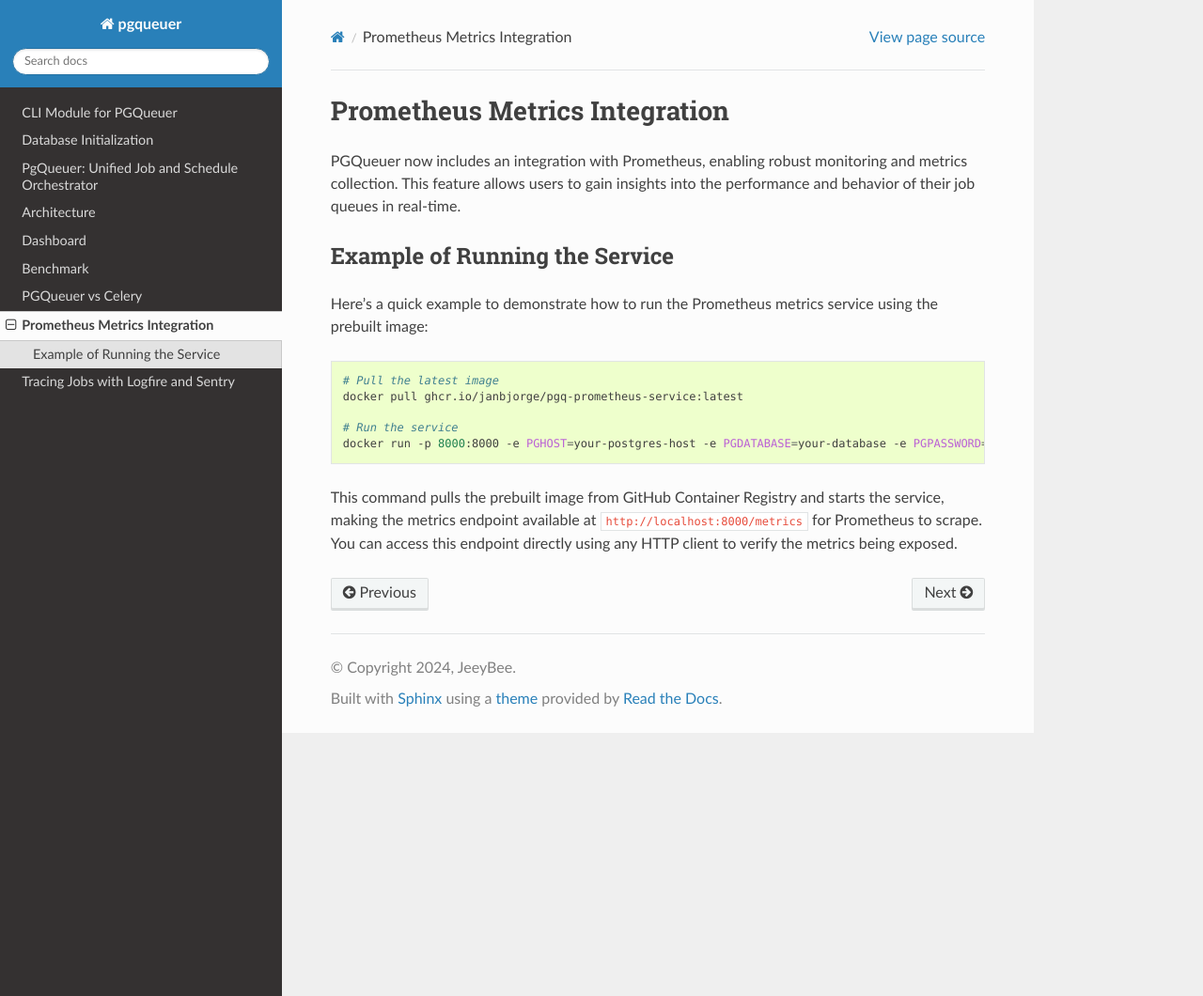
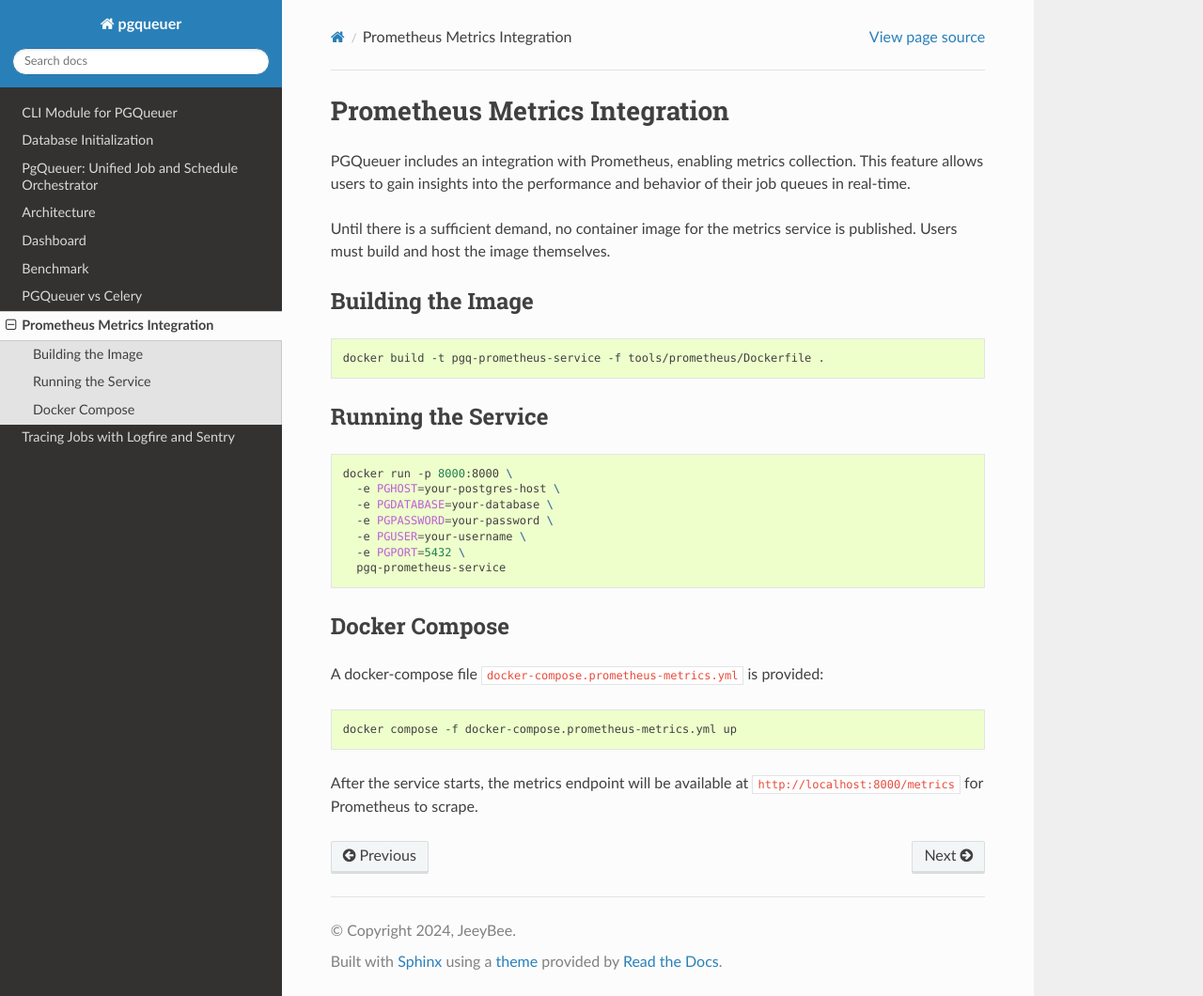
Before and after one commit to janbjorge/pgqueuer, a Sphinx documentation site: the page built from docs/prometheus-metrics-service.md, in a window 1280 px wide and 1060 px high. Shown: the whole window at 94% size. Built offline with Sphinx 7.4.7 and the Read the Docs theme 3.1.0, drawn with Linux system fonts in a browser that asks for light colours; pages that are not in the unit, such as notebooks, are missing from menus.

Commit message:
Update docs/prometheus-metrics-service.md

````diff
--- a/docs/prometheus-metrics-service.md
+++ b/docs/prometheus-metrics-service.md
@@ -1,18 +1,36 @@
 Prometheus Metrics Integration
 ==============================
-PGQueuer now includes an integration with Prometheus, enabling robust monitoring and metrics collection. This feature allows users to gain insights into the performance and behavior of their job queues in real-time.
+PGQueuer includes an integration with Prometheus, enabling metrics collection. This feature allows users to gain insights into the performance and behavior of their job queues in real-time.
 
-Example of Running the Service
-------------------------------
+Until there is a sufficient demand, no container image for the metrics service is published. Users must build and host the image themselves.
 
-Here's a quick example to demonstrate how to run the Prometheus metrics service using the prebuilt image:
+Building the Image
+------------------
 
 ```bash
-# Pull the latest image
-docker pull ghcr.io/janbjorge/pgq-prometheus-service:latest
-
-# Run the service
-docker run -p 8000:8000 -e PGHOST=your-postgres-host -e PGDATABASE=your-database -e PGPASSWORD=your-password -e PGUSER=your-username -e PGPORT=5432 ghcr.io/janbjorge/pgqueuer/pgq-prometheus-service
+docker build -t pgq-prometheus-service -f tools/prometheus/Dockerfile .
 ```
 
-This command pulls the prebuilt image from GitHub Container Registry and starts the service, making the metrics endpoint available at `http://localhost:8000/metrics` for Prometheus to scrape. You can access this endpoint directly using any HTTP client to verify the metrics being exposed.
+Running the Service
+-------------------
+
+```bash
+docker run -p 8000:8000 \
+  -e PGHOST=your-postgres-host \
+  -e PGDATABASE=your-database \
+  -e PGPASSWORD=your-password \
+  -e PGUSER=your-username \
+  -e PGPORT=5432 \
+  pgq-prometheus-service
+```
+
+Docker Compose
+--------------
+
+A docker-compose file `docker-compose.prometheus-metrics.yml` is provided:
+
+```bash
+docker compose -f docker-compose.prometheus-metrics.yml up
+```
+
+After the service starts, the metrics endpoint will be available at `http://localhost:8000/metrics` for Prometheus to scrape.
````
